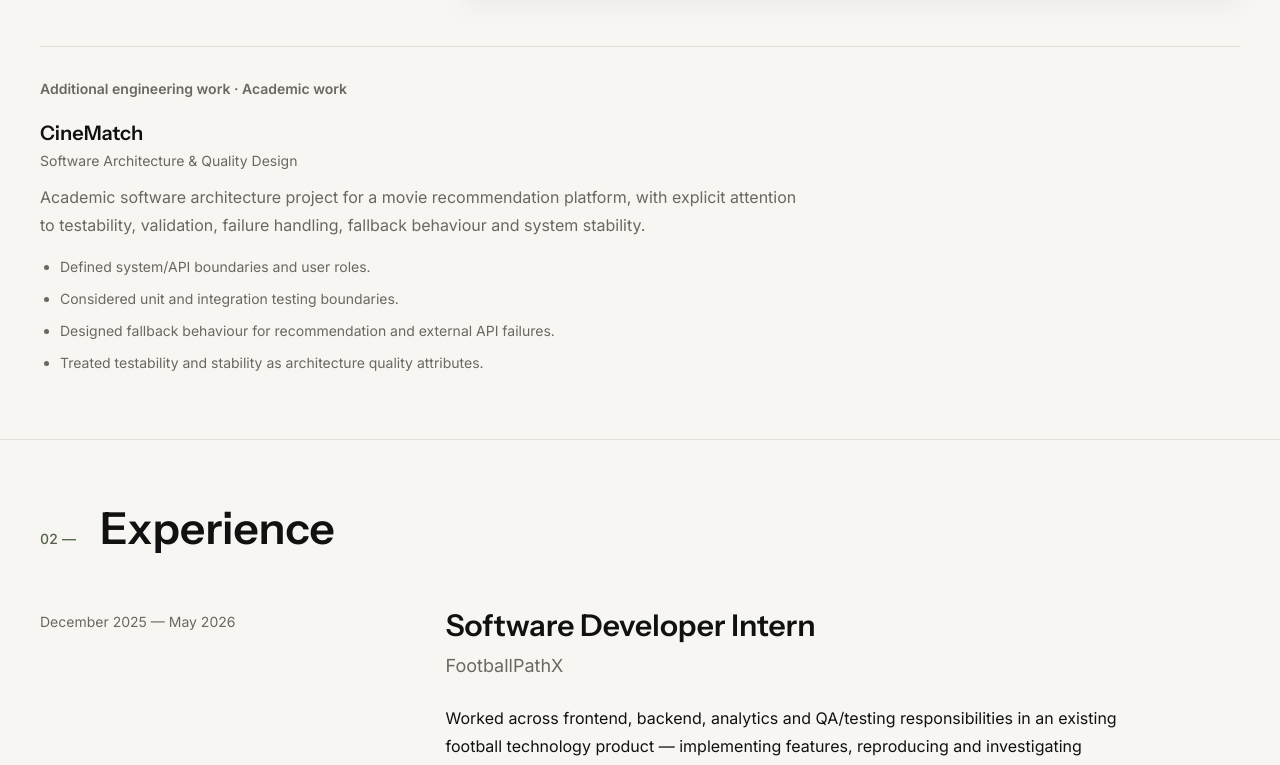
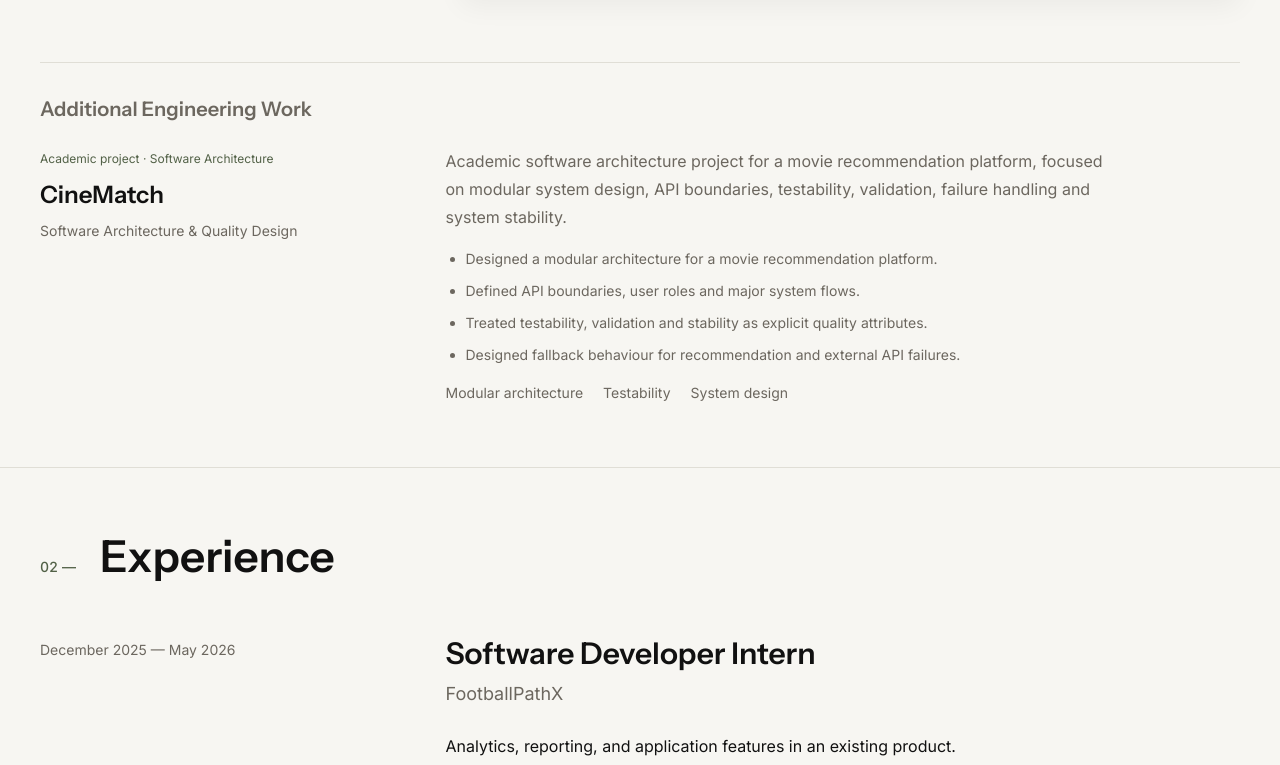
Before and after one commit to almer-hodzic/portfolio, a React (Vite) app: page / in a window 1280 px wide. Shown: the part 1845-2610 px from the top of the page. Built offline with nearby package versions, Linux system fonts and the light colour scheme.

Commit message:
Add CineMatch architecture work

```diff
--- a/src/App.tsx
+++ b/src/App.tsx
@@ -5,6 +5,7 @@ import Contact from "./sections/Contact";
 import Experience from "./sections/Experience";
 import Hero from "./sections/Hero";
 import SelectedWork from "./sections/SelectedWork";
+import AdditionalEngineeringWork from "./sections/AdditionalEngineeringWork";
 
 export default function App() {
   return (
@@ -13,6 +14,7 @@ export default function App() {
       <main id="main-content" tabIndex={-1}>
         <Hero />
         <SelectedWork />
+        <AdditionalEngineeringWork />
         <Experience />
         <About />
         <Contact />
--- a/src/data/profile.ts
+++ b/src/data/profile.ts
@@ -22,5 +22,4 @@ export const technologies = {
   Frontend: ["TypeScript", "React", "Angular", "HTML / CSS"],
   Data: ["Python", "SQL Server", "pandas / NumPy", "scikit-learn"],
   Tools: ["Git / GitHub", "Clean Architecture", "CQRS / MediatR", "Integration testing"],
-  Quality: ["Functional testing", "Defect analysis", "API verification", "Automated tests"],
 };
--- a/src/data/projects.ts
+++ b/src/data/projects.ts
@@ -116,7 +116,6 @@ export const projects: Project[] = [
       "Applied FluentValidation in the request pipeline and Reactive Forms validation in Angular, including asynchronous username availability checks.",
       "Implemented JWT access and refresh tokens, account recovery, two-factor verification, and an admin authorization policy.",
       "Modeled catalog relationships, carts, favourites, and per-user notification state with EF Core and SQL Server; integration tests cover authentication, authorization, checkout, and saved items.",
-      "Automated tests cover authentication/2FA flows, notification isolation, PayPal checkout and authorization rules.",
     ],
     evidence: [
       { value: "4", label: "core backend layers" },
--- /dev/null
+++ b/src/sections/AdditionalEngineeringWork.tsx
@@ -0,0 +1,34 @@
+import { Reveal } from "../components/Motion";
+
+export default function AdditionalEngineeringWork() {
+  return (
+    <section aria-labelledby="additional-engineering-title" className="pb-12 sm:pb-16">
+      <div className="site-container">
+        <Reveal className="border-t border-line/70 pt-8">
+          <h2 id="additional-engineering-title" className="font-display text-xl font-semibold text-muted">Additional Engineering Work</h2>
+          <article className="mt-6 grid gap-5 lg:grid-cols-[0.45fr_1fr] lg:gap-12">
+            <div className="min-w-0">
+              <p className="text-xs leading-6 text-[#526147]">Academic project · Software Architecture</p>
+              <h3 className="mt-2 font-display text-2xl font-semibold">CineMatch</h3>
+              <p className="mt-2 text-sm leading-6 text-muted">Software Architecture &amp; Quality Design</p>
+            </div>
+            <div className="min-w-0 max-w-2xl">
+              <p className="leading-7 text-muted">Academic software architecture project for a movie recommendation platform, focused on modular system design, API boundaries, testability, validation, failure handling and system stability.</p>
+              <ul className="mt-4 list-disc space-y-2 pl-5 text-sm leading-6 text-muted">
+                <li>Designed a modular architecture for a movie recommendation platform.</li>
+                <li>Defined API boundaries, user roles and major system flows.</li>
+                <li>Treated testability, validation and stability as explicit quality attributes.</li>
+                <li>Designed fallback behaviour for recommendation and external API failures.</li>
+              </ul>
+              <ul aria-label="CineMatch engineering context" className="mt-4 flex flex-wrap gap-x-5 gap-y-2 text-sm text-muted">
+                <li>Modular architecture</li>
+                <li>Testability</li>
+                <li>System design</li>
+              </ul>
+            </div>
+          </article>
+        </Reveal>
+      </div>
+    </section>
+  );
+}
--- a/src/sections/Experience.tsx
+++ b/src/sections/Experience.tsx
@@ -14,12 +14,13 @@ export default function Experience() {
             <div className="min-w-0">
               <h3 className="font-display text-2xl font-semibold sm:text-3xl">Software Developer Intern</h3>
               <p className="mt-2 text-lg text-muted">FootballPathX</p>
-              <p className="mt-6 max-w-2xl leading-7">Worked across frontend, backend, analytics and QA/testing responsibilities in an existing football technology product — implementing features, reproducing and investigating defects, verifying application behaviour across UI, APIs and data layers, and improving search, filtering and reporting workflows.</p>
+              <p className="mt-6 max-w-2xl leading-7">Analytics, reporting, and application features in an existing product.</p>
               <ul className="mt-4 max-w-2xl list-disc space-y-3 pl-5 leading-7 text-muted">
                 <li>Worked on BigQuery analytics and data-processing features for match reporting and data workflows.</li>
                 <li>Implemented and improved match sorting and filtering, PDF match reports, and frontend/backend features across the existing product.</li>
+                <li>Alongside development work, contributed to QA/testing by reproducing defects, testing new and existing functionality, checking API responses and data flows, and verifying search, filtering and reporting behaviour.</li>
               </ul>
-              <p className="mt-5 text-sm leading-7 text-muted">BigQuery · Analytics · PDF match reports · Sorting / filtering · QA / Testing · Defect investigation · API / data verification</p>
+              <p className="mt-5 text-sm leading-7 text-muted">BigQuery · Analytics · PDF match reports · Sorting / filtering</p>
               {profile.cvUrl && <a href={profile.cvUrl} className="text-link mt-5 inline-flex min-h-10 items-center gap-1 text-sm">View résumé <ArrowUpRight size={15} aria-hidden="true" /></a>}
             </div>
           </div>
--- a/src/sections/SelectedWork.tsx
+++ b/src/sections/SelectedWork.tsx
@@ -35,20 +35,6 @@ export default function SelectedWork() {
             </article>
           ))}
         </div>
-        <Reveal className="mt-10 border-t border-line/70 pt-8 sm:mt-12">
-          <aside aria-labelledby="additional-work-title" className="max-w-3xl">
-            <h3 id="additional-work-title" className="text-sm font-semibold text-muted">Additional engineering work · Academic work</h3>
-            <h4 className="mt-5 font-display text-xl font-semibold">CineMatch</h4>
-            <p className="mt-1 text-sm text-muted">Software Architecture &amp; Quality Design</p>
-            <p className="mt-3 leading-7 text-muted">Academic software architecture project for a movie recommendation platform, with explicit attention to testability, validation, failure handling, fallback behaviour and system stability.</p>
-            <ul className="mt-4 list-disc space-y-2 pl-5 text-sm leading-6 text-muted">
-              <li>Defined system/API boundaries and user roles.</li>
-              <li>Considered unit and integration testing boundaries.</li>
-              <li>Designed fallback behaviour for recommendation and external API failures.</li>
-              <li>Treated testability and stability as architecture quality attributes.</li>
-            </ul>
-          </aside>
-        </Reveal>
       </div>
     </section>
   );
```
Also changed, not shown: 1 other file (tests, documents, lock files or other folders).
